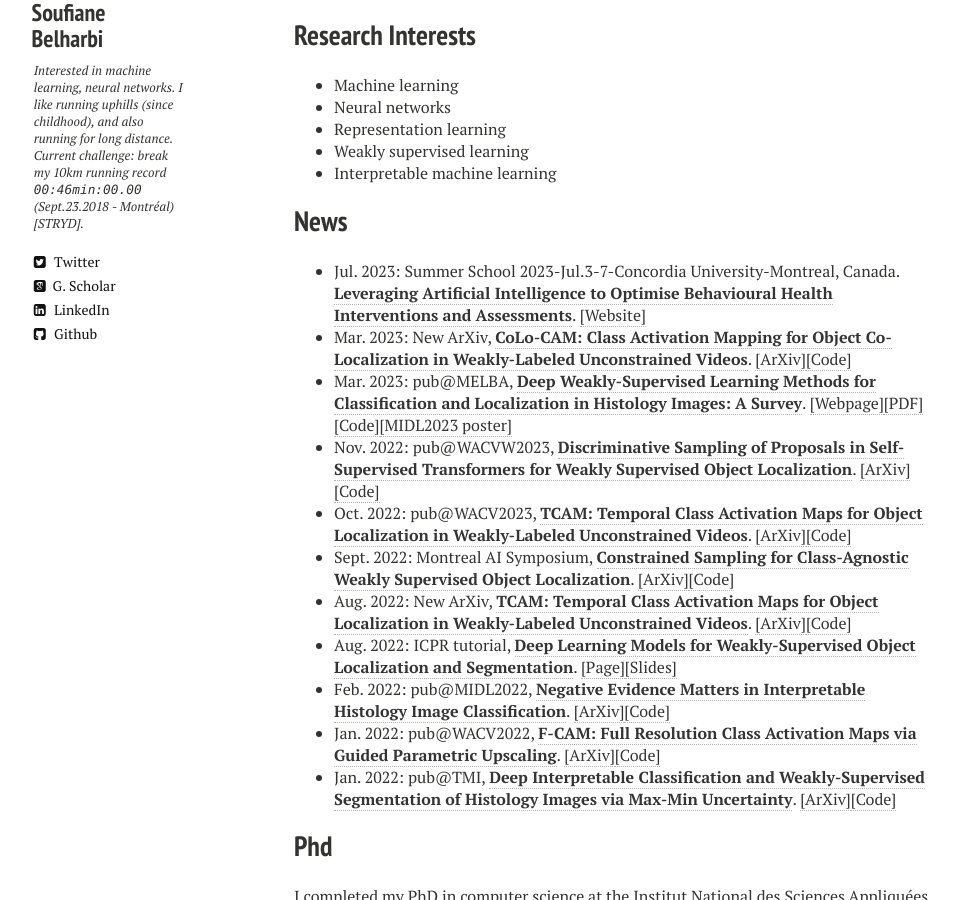
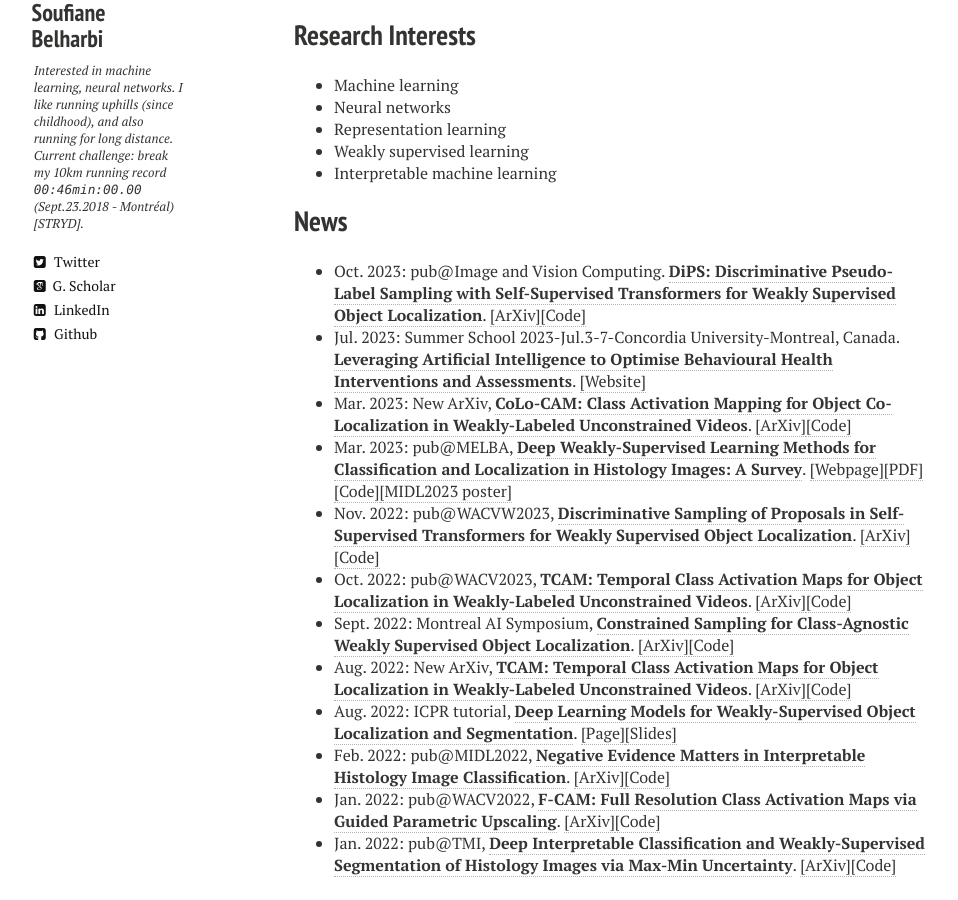
Before and after one commit to sbelharbi/sbelharbi.github.io, a Jekyll site: the page built from index.md, in a window 1280 px wide and 900 px high, scrolled down 1250 px. Shown: the whole window, without its empty margins (26-984 px from the left). Built offline with Jekyll 4.4.1, drawn with Linux system fonts in a browser that asks for light colours; nearby versions of some CDN libraries.

Commit message:
dips@Image and Vision Computing

```diff
--- a/index.md
+++ b/index.md
@@ -23,6 +23,7 @@ My name is Soufiane Belharbi. I am a post-doc at [LIVIA Lab., ÉTS, Montreal](ht
 
 
 ## News
+* Oct. 2023: pub@Image and Vision Computing. [**DiPS: Discriminative Pseudo-Label Sampling with Self-Supervised Transformers for Weakly Supervised Object Localization**](https://arxiv.org/abs/2310.06196). <a href="https://arxiv.org/abs/2310.06196">[ArXiv]</a><a href="https://github.com/shakeebmurtaza/dips">[Code]</a>
 * Jul. 2023: Summer School 2023-Jul.3-7-Concordia University-Montreal, Canada. [**Leveraging Artificial Intelligence to Optimise Behavioural Health Interventions and Assessments**](https://frqs-ai-summerschool23.squarespace.com/). <a href="https://frqs-ai-summerschool23.squarespace.com/">[Website]</a>
 * Mar. 2023: New ArXiv, [**CoLo-CAM: Class Activation Mapping for Object Co-Localization in Weakly-Labeled Unconstrained Videos**](https://arxiv.org/abs/2303.09044). <a href="https://arxiv.org/abs/2303.09044">[ArXiv]</a><a href="https://github.com/sbelharbi/colo-cam">[Code]</a>
 * Mar. 2023: pub@MELBA, [**Deep Weakly-Supervised Learning Methods for Classification and Localization in Histology Images: A Survey**](https://www.melba-journal.org/papers/2023:004.html). <a href="https://www.melba-journal.org/papers/2023:004.html">[Webpage]</a><a href="https://www.melba-journal.org/pdf/2023:004.pdf">[PDF]</a><a href="https://github.com/jeromerony/survey_wsl_histology">[Code]</a><a href="/publications/2023/poster-midl-2023.pdf">[MIDL2023 poster]</a>
```
